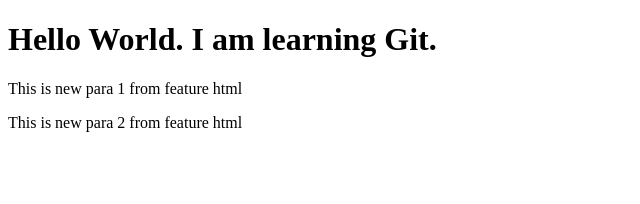
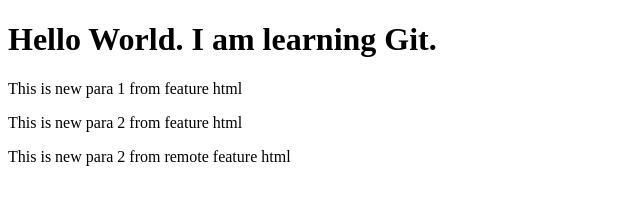
Before and after one commit to rahilsayed/learning-git, a plain HTML site: page index.html in a window 1280 px wide. Shown: the whole page, without its empty margins (0-640 px from the left). Drawn offline with Linux system fonts and the light colour scheme.

Commit message:
Update index.html

```diff
--- a/index.html
+++ b/index.html
@@ -9,5 +9,6 @@
     <h1>Hello World. I am learning Git.</h1>
     <p>This is new para 1 from feature html</p>
     <p>This is new para 2 from feature html</p>
+    <p>This is new para 2 from remote feature html</p>
 </body>
 </html>
```
